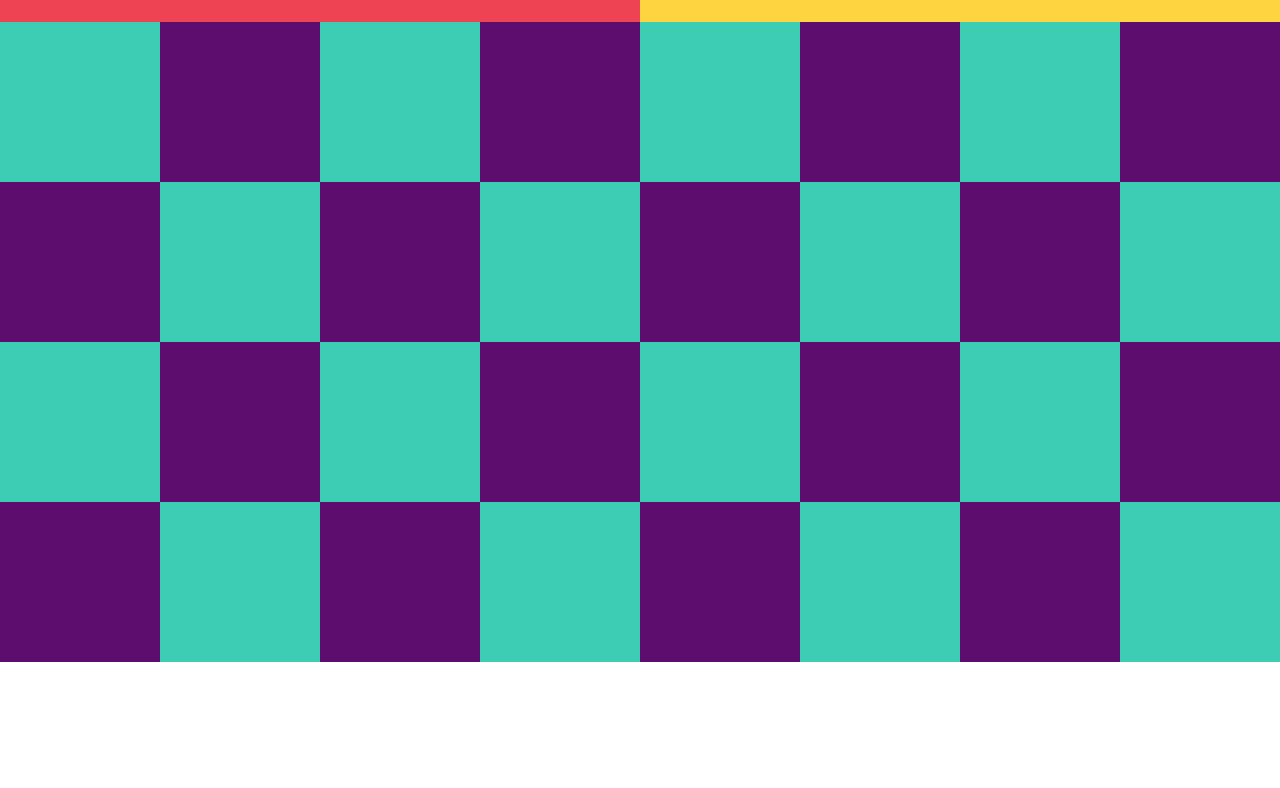
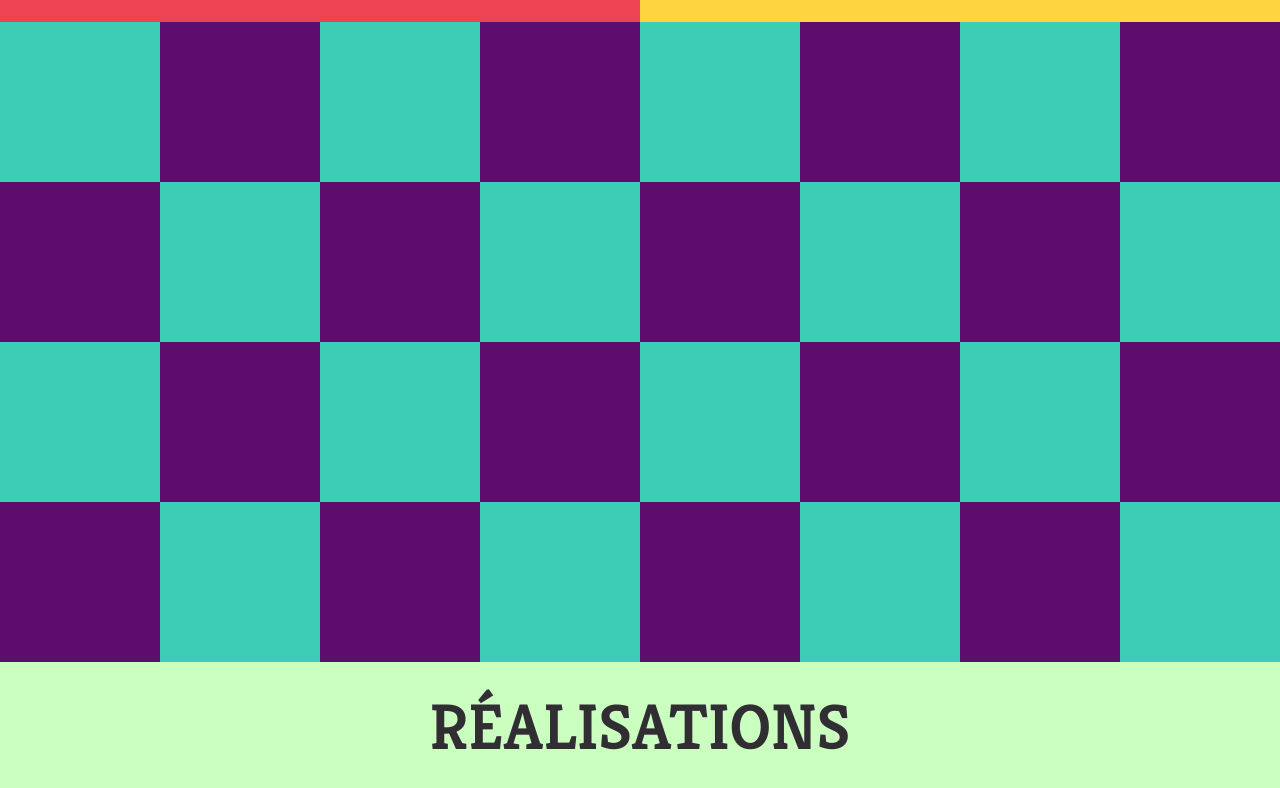
Before and after one commit to mguittari/my-portfolio, a React (Vite) app: page / in a window 1280 px wide. Shown: the part 885-1673 px from the top of the page. Before the commit the page ends 1547 px from the top, so only its background shows below. Built offline with nearby package versions, Linux system fonts and the light colour scheme.

Commit message:
Affichage réalisation avant slider

```diff
--- a/src/App.jsx
+++ b/src/App.jsx
@@ -3,6 +3,7 @@ import TopLightPinkBlock from "./components/TopLightPinkBlock/TopLightPinkBlock"
 import TitleBlock from "./components/TitleBloc/TitleBlock";
 import SkillsAndStudiesBlocks from "./components/SkillsAndStudiesBlocks/SkillsAndStudiesBlocks";
 import Checkerboard from "./components/Checkerboard/Checkerboard";
+import ProjectsComponent from "./components/ProjectsComponent/ProjectsComponent";
 
 function App() {
 	return (
@@ -11,6 +12,7 @@ function App() {
 			<TitleBlock />
 			<SkillsAndStudiesBlocks />
 			<Checkerboard />
+			<ProjectsComponent />
 		</main>
 	);
 }
--- /dev/null
+++ b/src/components/ProjectsComponent/ProjectsComponent.jsx
@@ -0,0 +1,13 @@
+import ContainerTitle from "../../ui/Container/ContainerTitle";
+
+export default function ProjectsComponent() {
+	return (
+		<div>
+			<ContainerTitle
+				containerId="container-projects"
+				titleId="title-projects"
+				title="RÉALISATIONS"
+			/>
+		</div>
+	);
+}
--- /dev/null
+++ b/src/styles/_placeholders.scss
@@ -0,0 +1,5 @@
+%flex {
+    display: flex;
+    align-items: center;
+    justify-content: center;
+}
--- /dev/null
+++ b/src/ui/Container/ContainerTitle.jsx
@@ -0,0 +1,9 @@
+import styles from "./containerTitle.module.scss";
+
+export default function ContainerTitle({ title, containerId, titleId }) {
+	return (
+		<div id={styles[containerId]}>
+			<h1 id={styles[titleId]}>{title}</h1>
+		</div>
+	);
+}
--- /dev/null
+++ b/src/ui/Container/containerTitle.module.scss
@@ -0,0 +1,23 @@
+@use "../../styles/placeholders";
+@use "../../styles/variables" as var;
+
+#container-projects {
+    height: 4rem;
+    width: 100%;
+    @extend %flex;
+    background-color: var.$light-mint;
+}
+
+#title-projects {
+    font-size: 28px;
+    color: var.$charcoal;
+}
+
+@media screen and (width > 768px){
+    #container-projects {
+        height: calc(4rem * 2);
+    }
+    #title-projects {
+        font-size: calc(28px * 2.3);
+    }
+}
```
